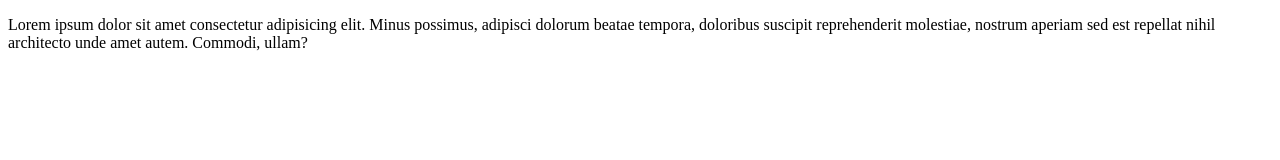
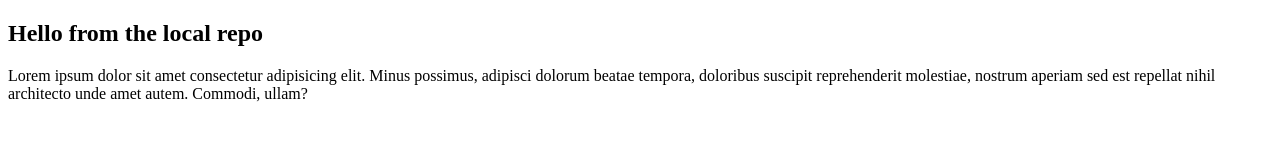
Before and after one commit to yanabg/Branching-Demo, a plain HTML site: page index.html in a window 1280 px wide. Drawn offline with Linux system fonts and the light colour scheme.

Commit message:
added h2 title to index file

```diff
--- a/index.html
+++ b/index.html
@@ -10,6 +10,7 @@
 
 <body>
     <div>
+	<h2>Hello from the local repo</h2>
         <p>Lorem ipsum dolor sit amet consectetur adipisicing elit. Minus possimus, adipisci dolorum beatae tempora,
             doloribus suscipit reprehenderit molestiae, nostrum aperiam sed est repellat nihil architecto unde amet
             autem. Commodi, ullam?</p>
```
